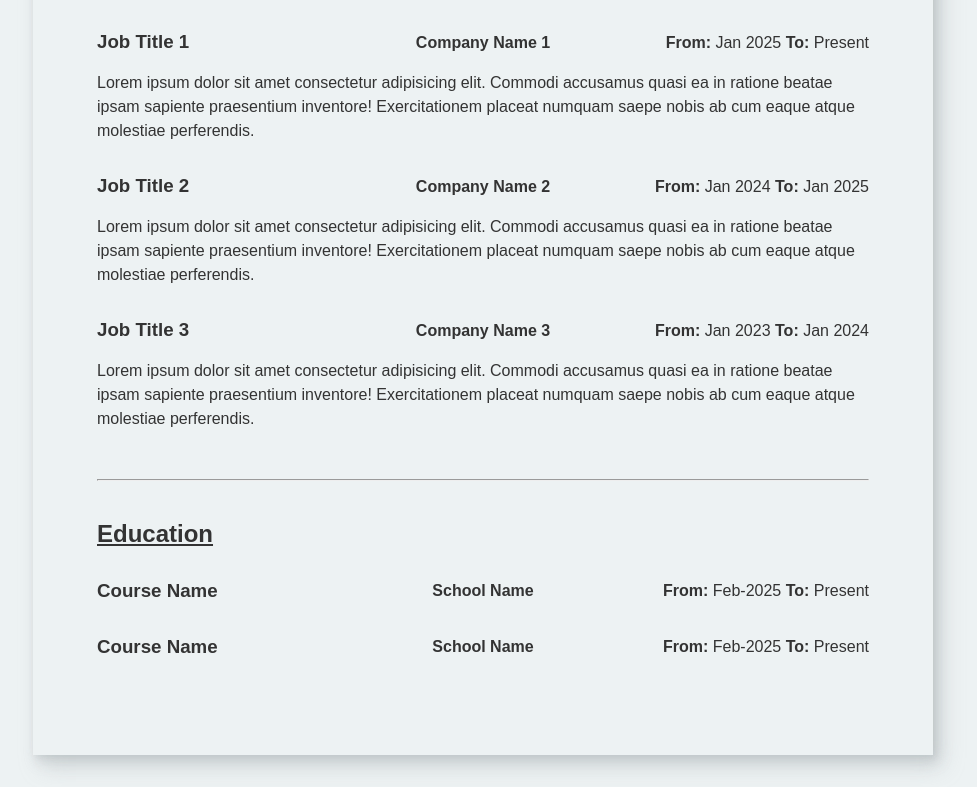
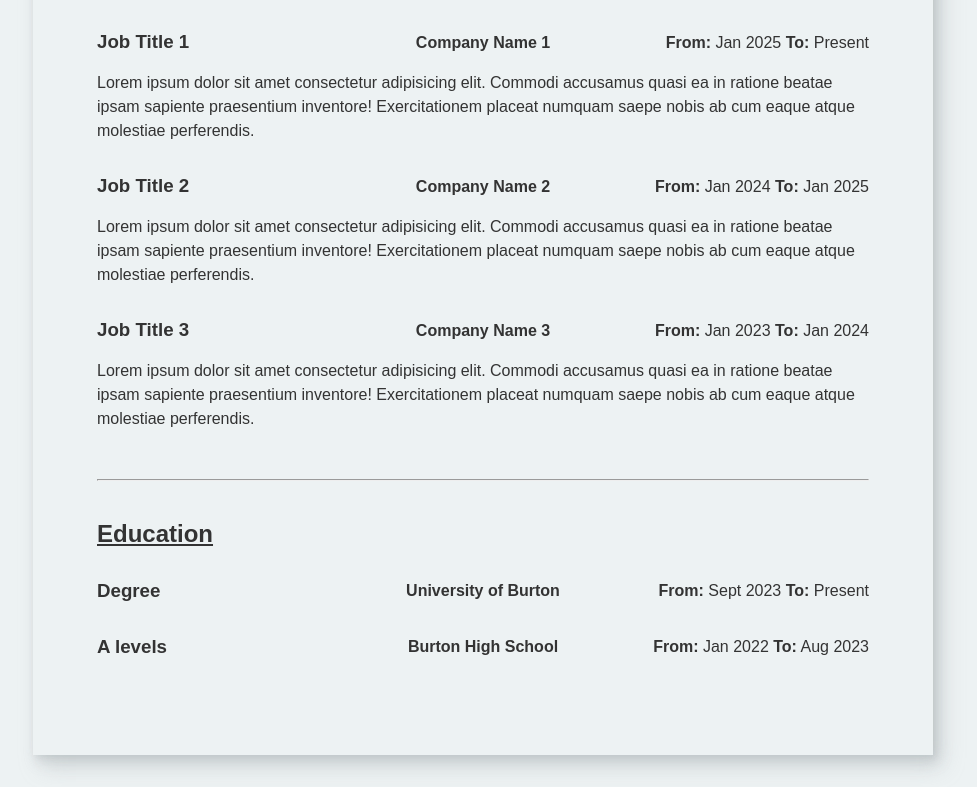
Before and after one commit to AP-720/react-cv-application, a React (Vite) app: page / in a window 1280 px wide. Shown: the part 373-1160 px from the top of the page, without its empty margins (157-1134 px from the left). Built offline with nearby package versions, Linux system fonts and the light colour scheme.

Commit message:
feat(Education): Split education out into component
- create component for education history section.
- create component for education history items.
- added mock data and mapped over it to test components.

```diff
--- /dev/null
+++ b/src/components/Education.jsx
@@ -0,0 +1,31 @@
+function EducationItem({ courseName, schoolName, fromDate, toDate }) {
+	return (
+		<li className="list-item">
+			<h3 className="justify-start">{courseName}</h3>
+			<h4>{schoolName}</h4>
+			<p className="justify-end">
+				<span className="font-weight-bold">From:</span> {fromDate}{" "}
+				<span className="font-weight-bold">To:</span> {toDate}
+			</p>
+		</li>
+	);
+}
+
+export default function Education({ educationHistory }) {
+	return (
+		<div className="education-section-container">
+			<h2 className="text-decoration-underline pb-3 ">Education</h2>
+			<ul className="education-experience-list">
+				{educationHistory.map((school, index) => (
+					<EducationItem
+						key={index}
+						courseName={school.courseName}
+						schoolName={school.schoolName}
+						fromDate={school.fromDate}
+						toDate={school.toDate}
+					/>
+				))}
+			</ul>
+		</div>
+	);
+}
--- a/src/components/MainContent.jsx
+++ b/src/components/MainContent.jsx
@@ -1,6 +1,6 @@
 import CVHeading from "./CVHeading";
 import WorkExperience from "./WorkExperience";
-// import { perviousRoles } from "./WorkExperience";
+import Education from "./Education";
 
 const perviousRoles = [
 	{
@@ -29,6 +29,21 @@ const perviousRoles = [
 	},
 ];
 
+const educationHistory = [
+	{
+		courseName: "Degree",
+		schoolName: "University of Burton",
+		fromDate: "Sept 2023",
+		toDate: "Present",
+	},
+	{
+		courseName: "A levels",
+		schoolName: "Burton High School",
+		fromDate: "Jan 2022",
+		toDate: "Aug 2023",
+	},
+];
+
 export default function CVContainer() {
 	return (
 		<div className="cv-container">
@@ -38,27 +53,7 @@ export default function CVContainer() {
 				email={"your-email@here.com"}
 			/>
 			<WorkExperience perviousRoles={perviousRoles} />
-			<div className="education-section-container">
-				<h2 className="text-decoration-underline pb-3 ">Education</h2>
-				<ul className="education-experience-list">
-					<li className="list-item">
-						<h3 className="justify-start">Course Name</h3>
-						<h4>School Name</h4>
-						<p className="justify-end">
-							<span className="font-weight-bold">From:</span> Feb-2025{" "}
-							<span className="font-weight-bold">To:</span> Present
-						</p>
-					</li>
-					<li className="list-item">
-						<h3 className="justify-start">Course Name</h3>
-						<h4>School Name</h4>
-						<p className="justify-end">
-							<span className="font-weight-bold">From:</span> Feb-2025{" "}
-							<span className="font-weight-bold">To:</span> Present
-						</p>
-					</li>
-				</ul>
-			</div>
+			<Education educationHistory={educationHistory} />
 		</div>
 	);
 }
```
